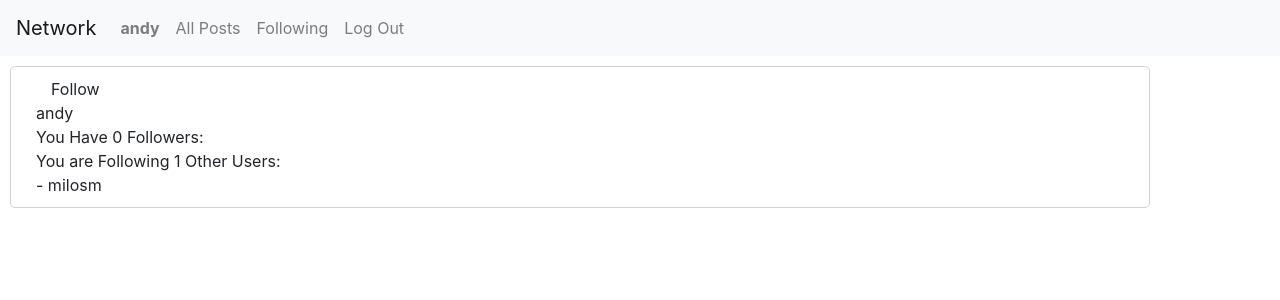
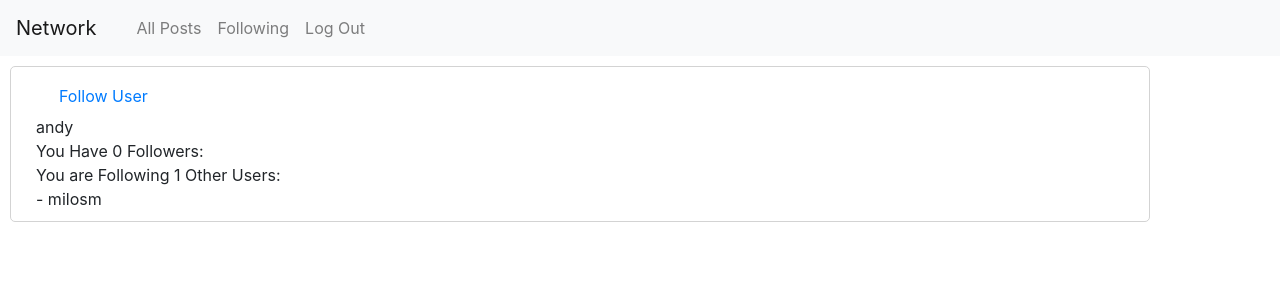
Before and after one commit to milos0004/CS50, a Django app: page /profile/andy in a window 1280 px wide. Shown: the top 300 px of the page. Run offline with Django 3.2, Linux system fonts and the light colour scheme; data comes from the database, SQL or seed files in the repository; both versions use the stored data as it was after the commit; some libraries are stand-ins or nearby versions.

Commit message:
added the ability to view the number of likes on each post

```diff
--- /dev/null
+++ b/project4/network/static/network/following.js
@@ -0,0 +1,23 @@
+
+document.addEventListener('DOMContentLoaded', function() {
+    document.querySelector('#following').onclick = follow;
+
+})
+function follow(){
+    if(document.querySelector('#following').innerHTML == 'Following')
+    {
+        document.querySelector('#following').innerHTML = 'Follow User'
+        // fetch('/follow/' + user)
+        // .then(response => response.json())
+
+        // .then(f => {
+
+
+        // });
+
+    }
+    else
+    {
+        document.querySelector('#following').innerHTML = 'Following'
+    }
+}
--- a/project4/network/templates/network/layout.html
+++ b/project4/network/templates/network/layout.html
@@ -6,6 +6,7 @@
         <title>{% block title %}Social Network{% endblock %}</title>
         <link rel="stylesheet" href="https://stackpath.bootstrapcdn.com/bootstrap/4.4.1/css/bootstrap.min.css" integrity="sha384-Vkoo8x4CGsO3+Hhxv8T/Q5PaXtkKtu6ug5TOeNV6gBiFeWPGFN9MuhOf23Q9Ifjh" crossorigin="anonymous">
         <link href="{% static 'network/styles.css' %}" rel="stylesheet">
+        <script src="{% static 'network/following.js' %}"></script>
     </head>
     <body>
 
@@ -16,7 +17,7 @@
               <ul class="navbar-nav mr-auto">
                 {% if user.is_authenticated %}
                     <li class="nav-item">
-                        <a class="nav-link" href="{% url 'profile' request.user.username %}"><strong>{{ user.username }}</strong></a>
+                        <a class="nav-link" href="{% url 'profile' request.user.username %}"><strong>{{ request.user.username }}</strong></a>
                     </li>
                 {% endif %}
                 <li class="nav-item">
--- a/project4/network/templates/network/postLayout.html
+++ b/project4/network/templates/network/postLayout.html
@@ -5,16 +5,25 @@
         <div class="row" >
             <a href="{% url 'profile' post.creator.username %}">{{post.creator.username}}</a>
         </div>
-        <div class="row" >
-            <a href="">Edit</a>
-        </div>
+
         <div class="row" >
             {{post.content}}
         </div>
         <div class="row" >
             {{post.datetime}}
         </div>
+        {% if post.creator == request.user %}
         <div class="row" >
+            <a href="">Edit</a>
+        </div>
+        {% endif %}
+        <div class="row" >
+            {% for like in likes %}
+                {% if forloop.counter == forloop.parentloop.counter %}
+                    {{ like }}
+                {% endif %}
+
+            {% endfor %}
             Likes
         </div>
         <div class="row" >
--- a/project4/network/templates/network/profile.html
+++ b/project4/network/templates/network/profile.html
@@ -4,7 +4,12 @@
     {% if user == request.user %}
 
     {% else %}
-        Follow
+        <form method="post" >
+            {% csrf_token %}
+            <div class="form-row">
+                <button id="following" type="submit" class="btn btn-link"> Follow User </button>
+            </div>
+        </form>
     {% endif %}
     <div class="row" >
         {{user.username}}
--- a/project4/network/urls.py
+++ b/project4/network/urls.py
@@ -8,6 +8,7 @@
     path("", views.index, name="index"),
     path("following", views.following, name="following"),
     path("profile/<str:user>", views.profile, name="profile"),
+    path("follow/<str:user>", views.follow, name="follow"),
     path("login", views.login_view, name="login"),
     path("logout", views.logout_view, name="logout"),
     path("register", views.register, name="register")
--- a/project4/network/views.py
+++ b/project4/network/views.py
@@ -7,6 +7,13 @@
 from .models import *
 from datetime import datetime
 
+def calculatelikes(posts):
+    likes = []
+    for p in posts:
+        thelikes = Like.objects.filter(post=p).count()
+        print(thelikes)
+        likes.append(thelikes)
+    return likes
 
 def index(request):
     if request.method == "POST":
@@ -15,14 +22,21 @@
         return HttpResponseRedirect(reverse("index"))
     else:
         posts = Post.objects.all()
-        likes = []
-        for p in posts:
-            likes += Like.objects.filter(post=p)
-
+        likes = calculatelikes(posts)
         return render(request, "network/index.html", {"posts":posts, "likes":likes})
 
 
+
+def follow(request, user):
+    u = User.objects.get(username=user)
+
+    f = Follower.objects.create(user=request.user, follows=u,follow_time=datetime.now)
+    f.save()
+
+
+
 def profile(request, user):
+
     u = User.objects.get(username=user)
     posts = Post.objects.filter(creator=u)
     #filter out all posts created by user logged in
@@ -35,21 +49,19 @@
         following = Follower.objects.filter(user=u)
     except:
         following = []
-    return render(request, "network/profile.html",{"followers":followers,"following":following,"posts":posts,"user":u})
+
+    likes = calculatelikes(posts)
+    return render(request, "network/profile.html",{"followers":followers,"following":following,"posts":posts,"user":u,"likes":likes})
 
 def following(request):
     posts=[]
     following = Follower.objects.filter(user=request.user)
     for f in following:
         posts+= Post.objects.filter(creator=f.follows)
-    return render(request, "network/following.html",{"posts":posts,"following":following})
 
-def following(request):
-    posts=[]
-    following = Follower.objects.filter(user=request.user)
-    for f in following:
-        posts+= Post.objects.filter(creator=f.follows)
-    return render(request, "network/following.html",{"posts":posts,"following":following})
+    likes = calculatelikes(posts)
+    return render(request, "network/following.html",{"posts":posts,"following":following,"likes":likes})
+
 
 
 
```
Also changed, not shown: project4/db.sqlite3.
